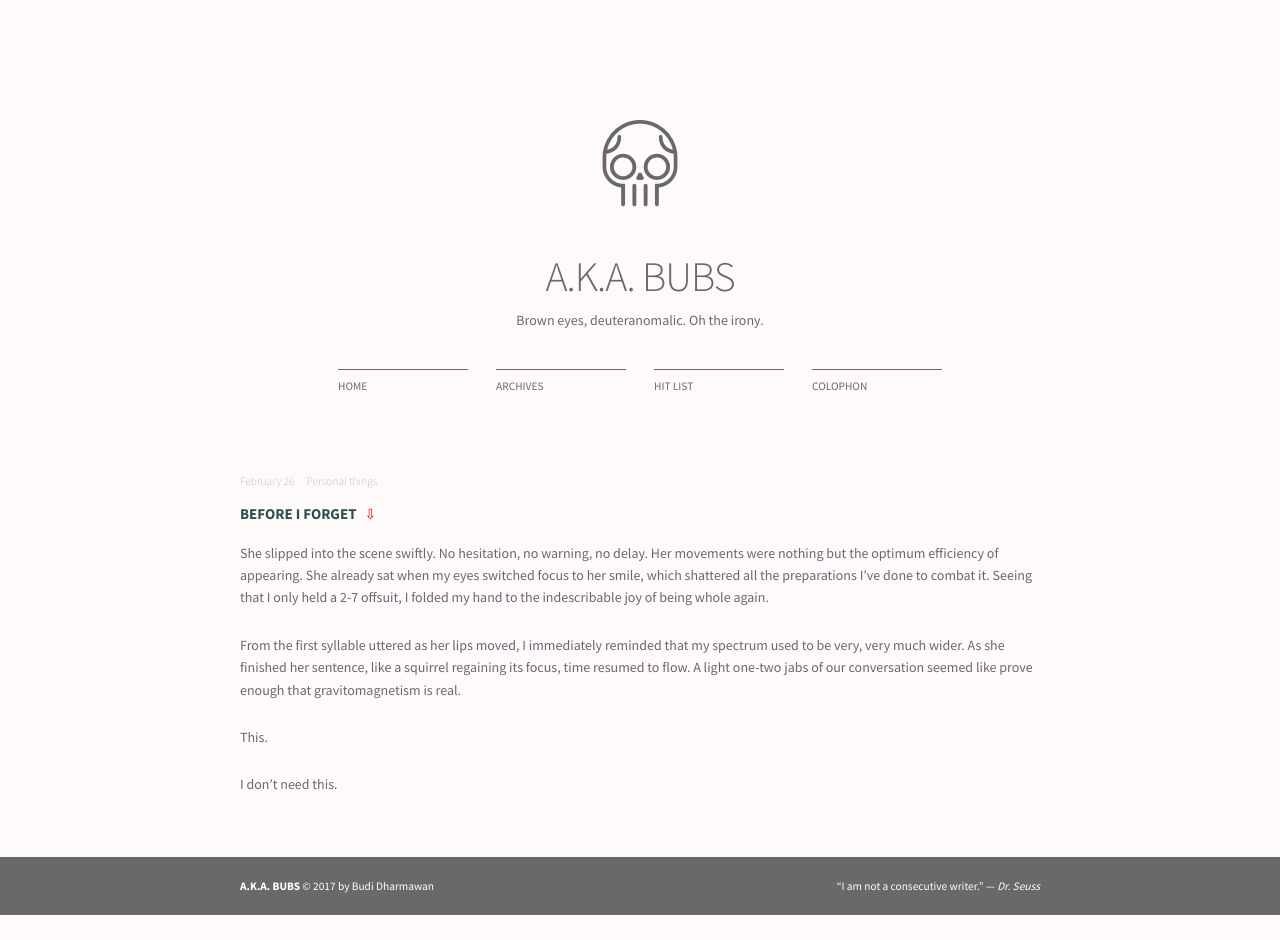
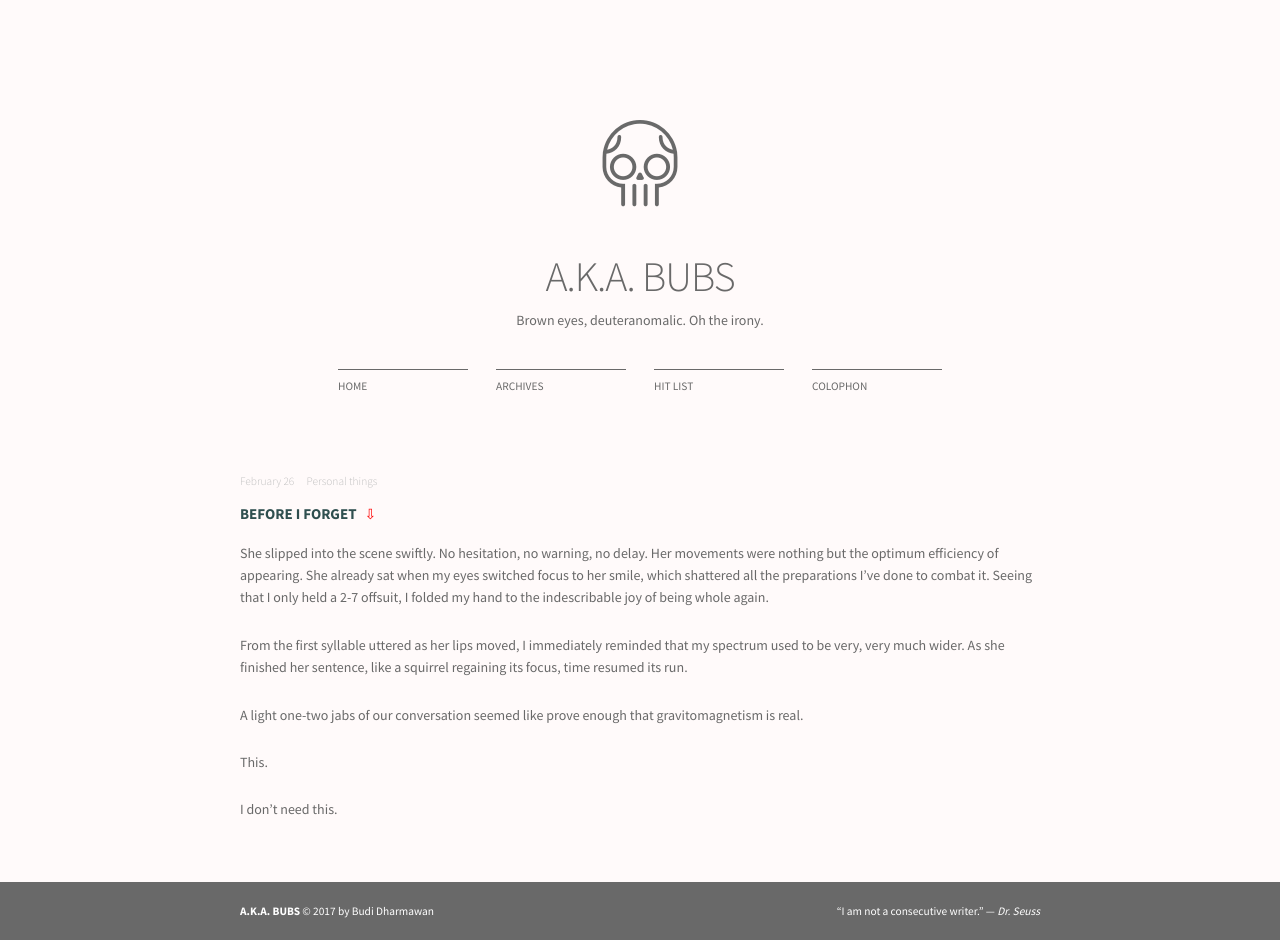
Before and after one commit to budi/budi.github.io, a Jekyll site: the page built from _posts/2018-02-26-Before-I-Forget.md, in a window 1280 px wide. Built offline with Jekyll 4.4.1, drawn with Linux system fonts in a browser that asks for light colours; before the commit the page ends 915 px from its top, so only the background shows below that.

Commit message:
[bubu] new post

```diff
--- a/_posts/2018-02-26-Before-I-Forget.md
+++ b/_posts/2018-02-26-Before-I-Forget.md
@@ -8,7 +8,9 @@ date: 2018-02-26 00:13:50
 She slipped into the scene swiftly. No hesitation, no warning, no delay. Her movements were nothing but the optimum efficiency of appearing. She already sat when my eyes switched focus to her smile, which shattered all the preparations I've done to combat it. Seeing that I only held a 2-7 offsuit, I folded my hand to the indescribable joy of being whole again.
 
 <!-- more -->
-From the first syllable uttered as her lips moved, I immediately reminded that my spectrum used to be very, very much wider. As she finished her sentence, like a squirrel regaining its focus, time resumed to flow. A light one-two jabs of our conversation seemed like prove enough that gravitomagnetism is real.
+From the first syllable uttered as her lips moved, I immediately reminded that my spectrum used to be very, very much wider. As she finished her sentence, like a squirrel regaining its focus, time resumed its run.
+
+A light one-two jabs of our conversation seemed like prove enough that gravitomagnetism is real.
 
 This.
 
```
